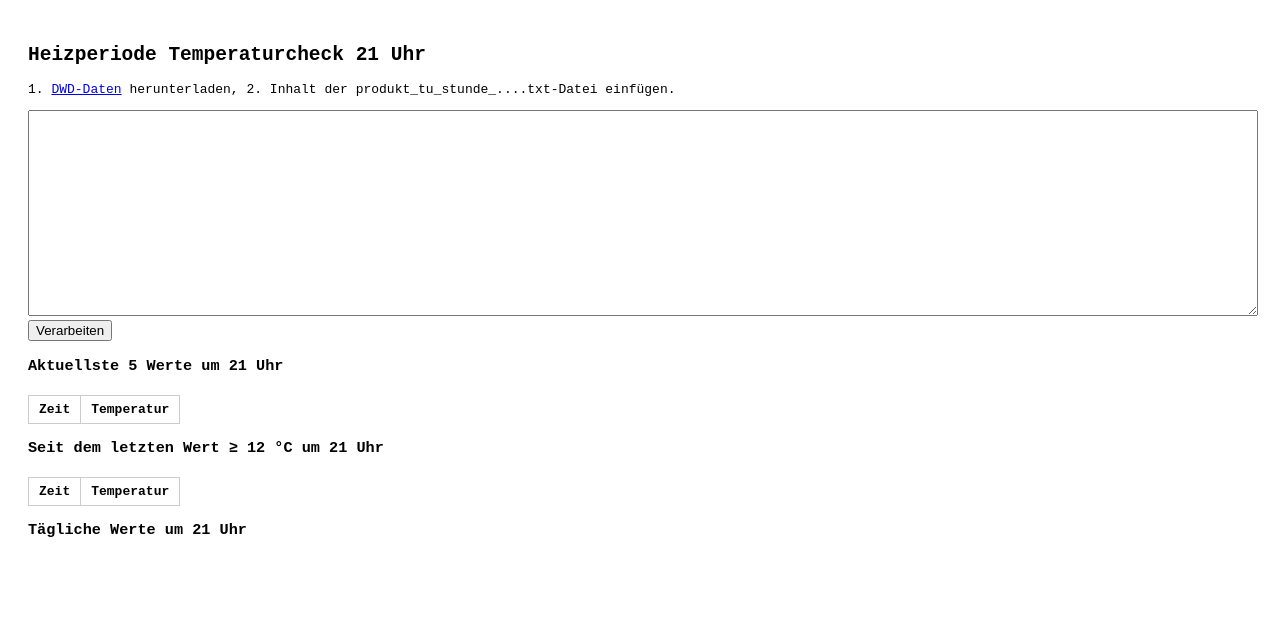
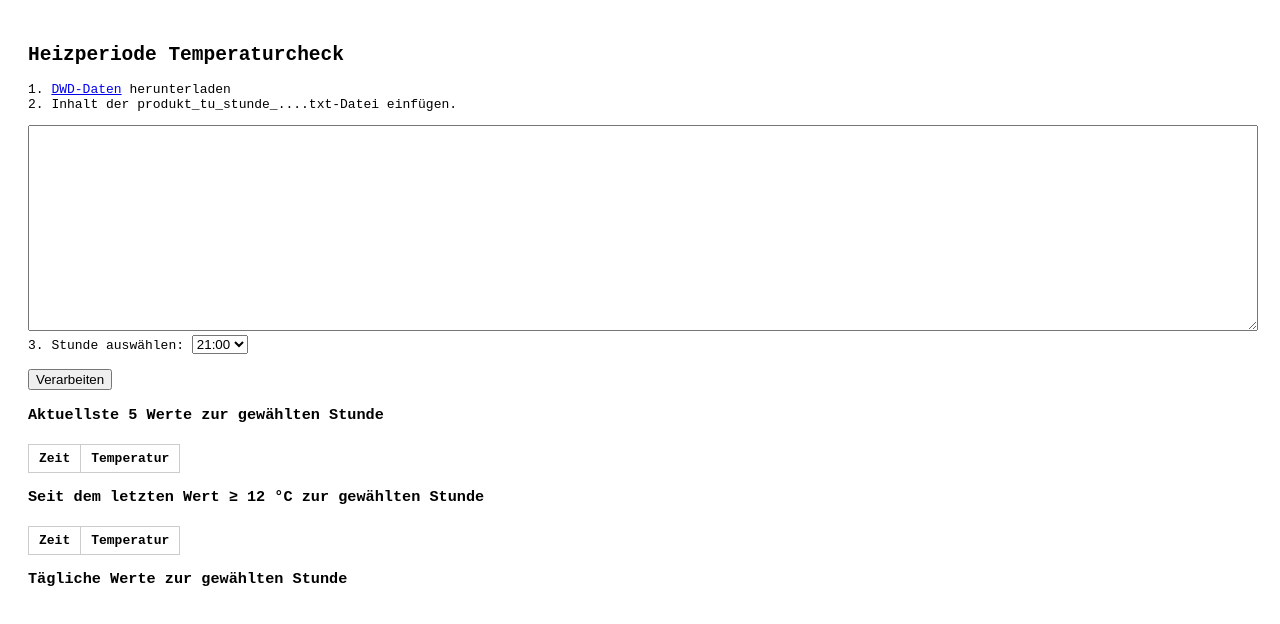
Before and after one commit to qubodup/heizperiodecheck, a plain HTML site: page index.html in a window 1280 px wide. Both pictures are taken after a click on the button "Verarbeiten". Drawn offline with Linux system fonts and the light colour scheme.

Commit message:
time picker

```diff
--- a/index.html
+++ b/index.html
@@ -2,7 +2,7 @@
 <html lang="de">
 <head>
   <meta charset="UTF-8">
-  <title>Heizperiode Temperaturcheck 21 Uhr</title>
+  <title>Heizperiode Temperaturcheck</title>
   <style>
     body { font-family: monospace; padding: 20px; }
     textarea { width: 100%; height: 200px; }
@@ -13,18 +13,48 @@
   </style>
 </head>
 <body>
-  <h2>Heizperiode Temperaturcheck 21 Uhr</h2>
-  <p>1. <a href="https://www.dwd.de/DE/leistungen/klimadatendeutschland/klarchivstunden.html">DWD-Daten</a> herunterladen, 2. Inhalt der produkt_tu_stunde_....txt-Datei einfügen.</p>
+  <h2>Heizperiode Temperaturcheck</h2>
+  <p>1. <a href="https://www.dwd.de/DE/leistungen/klimadatendeutschland/klarchivstunden.html">DWD-Daten</a> herunterladen<br>2. Inhalt der produkt_tu_stunde_....txt-Datei einfügen.</p>
+
   <textarea id="input"></textarea><br>
+
+  <label for="hourSelect">3. Stunde auswählen:</label>
+  <select id="hourSelect">
+    <!-- build options 00 to 23 -->
+    <option value="00">00:00</option>
+    <option value="01">01:00</option>
+    <option value="02">02:00</option>
+    <option value="03">03:00</option>
+    <option value="04">04:00</option>
+    <option value="05">05:00</option>
+    <option value="06">06:00</option>
+    <option value="07">07:00</option>
+    <option value="08">08:00</option>
+    <option value="09">09:00</option>
+    <option value="10">10:00</option>
+    <option value="11">11:00</option>
+    <option value="12">12:00</option>
+    <option value="13">13:00</option>
+    <option value="14">14:00</option>
+    <option value="15">15:00</option>
+    <option value="16">16:00</option>
+    <option value="17">17:00</option>
+    <option value="18">18:00</option>
+    <option value="19">19:00</option>
+    <option value="20">20:00</option>
+    <option value="21" selected>21:00</option>
+    <option value="22">22:00</option>
+    <option value="23">23:00</option>
+  </select><br><br>
   <button onclick="processData()">Verarbeiten</button>
 
-  <h3>Aktuellste 5 Werte um 21 Uhr</h3>
+  <h3>Aktuellste 5 Werte zur gewählten Stunde</h3>
   <table id="last5"></table>
 
-  <h3>Seit dem letzten Wert ≥ 12 °C um 21 Uhr</h3>
+  <h3>Seit dem letzten Wert ≥ 12 °C zur gewählten Stunde</h3>
   <table id="sinceLast12"></table>
 
-  <h3>Tägliche Werte um 21 Uhr</h3>
+  <h3>Tägliche Werte zur gewählten Stunde</h3>
   <table id="output"></table>
 
   <script>
@@ -43,20 +73,21 @@
     }
 
     function processData() {
+      const selectedHour = document.getElementById("hourSelect").value; // "00".."23"
       const raw = document.getElementById("input").value.trim().split("\n");
       const rows = raw.map(line => line.split(";").map(x => x.trim()));
 
-      // === filter all rows with hour=21 ===
-      const rows21 = rows.filter(r => {
+      // === filter all rows with selected hour ===
+      const rowsH = rows.filter(r => {
         const datetime = r[1] || "";
-        return datetime.length === 10 && datetime.substring(8,10) === "21";
+        return datetime.length === 10 && datetime.substring(8,10) === selectedHour;
       });
 
       // sort ascending by datetime numeric (so earliest first)
-      rows21.sort((a,b) => Number(a[1]) - Number(b[1]));
+      rowsH.sort((a,b) => Number(a[1]) - Number(b[1]));
 
-      // === Last 5 values at 21h (descending) ===
-      const last5Rows = [...rows21].sort((a,b)=>Number(b[1])-Number(a[1])).slice(0,5);
+      // === Last 5 values at selected hour (descending) ===
+      const last5Rows = [...rowsH].sort((a,b)=>Number(b[1])-Number(a[1])).slice(0,5);
       const last5Table = document.getElementById("last5");
       last5Table.innerHTML = `
         <tr>
@@ -78,16 +109,14 @@
         `;
       });
 
-      // === Since last ≥12°C at 21h ===
-      // find the last entry (by date) with temp>=12
-      const idx = [...rows21].reverse().findIndex(r => parseFloat(r[3])>=12);
+      // === Since last ≥12°C at selected hour ===
+      const idx = [...rowsH].reverse().findIndex(r => parseFloat(r[3])>=12);
       let sinceRows = [];
       if (idx !== -1) {
-        // index from end; convert to forward index:
-        const forwardIndex = rows21.length - 1 - idx;
-        sinceRows = rows21.slice(forwardIndex);
-				// newest first:
-				sinceRows.sort((a,b)=>Number(b[1]) - Number(a[1]));
+        const forwardIndex = rowsH.length - 1 - idx;
+        sinceRows = rowsH.slice(forwardIndex);
+        // newest first:
+        sinceRows.sort((a,b)=>Number(b[1]) - Number(a[1]));
       }
       const sinceTable = document.getElementById("sinceLast12");
       sinceTable.innerHTML = `
@@ -110,7 +139,7 @@
         `;
       });
 
-      // === 21:00 daily first values ===
+      // === Daily first values at selected hour ===
       const seenDays = new Set();
       const filtered = [];
       for (const r of rows) {
@@ -118,24 +147,23 @@
         if (datetime.length !== 10) continue;
         const date = datetime.substring(0, 8); // YYYYMMDD
         const hour = datetime.substring(8, 10);
-        if (hour === "21" && !seenDays.has(date)) {
+        if (hour === selectedHour && !seenDays.has(date)) {
           seenDays.add(date);
           filtered.push(r);
         }
       }
 
-			// sort newest first:
-			filtered.sort((a,b)=>Number(b[1]) - Number(a[1]));
+      // sort newest first:
+      filtered.sort((a,b)=>Number(b[1]) - Number(a[1]));
 
       // Build table
       const out = document.getElementById("output");
       out.innerHTML = "";
       if (filtered.length === 0) {
-        out.innerHTML = "<tr><td>Keine 21:00-Einträge gefunden</td></tr>";
+        out.innerHTML = "<tr><td>Keine Einträge gefunden</td></tr>";
         return;
       }
 
-      // Header
       out.innerHTML = `
         <tr>
           <th>Zeit</th>
```
